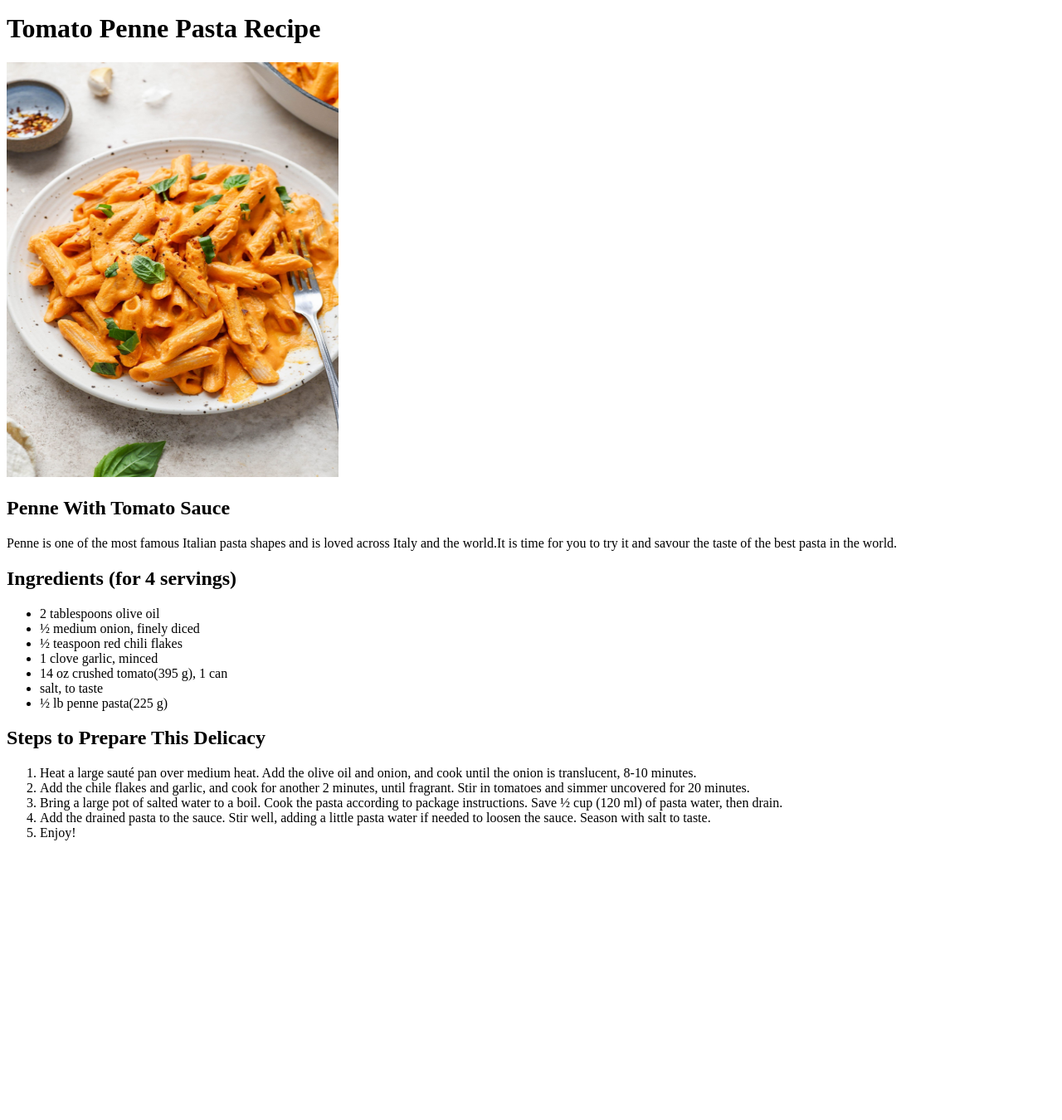
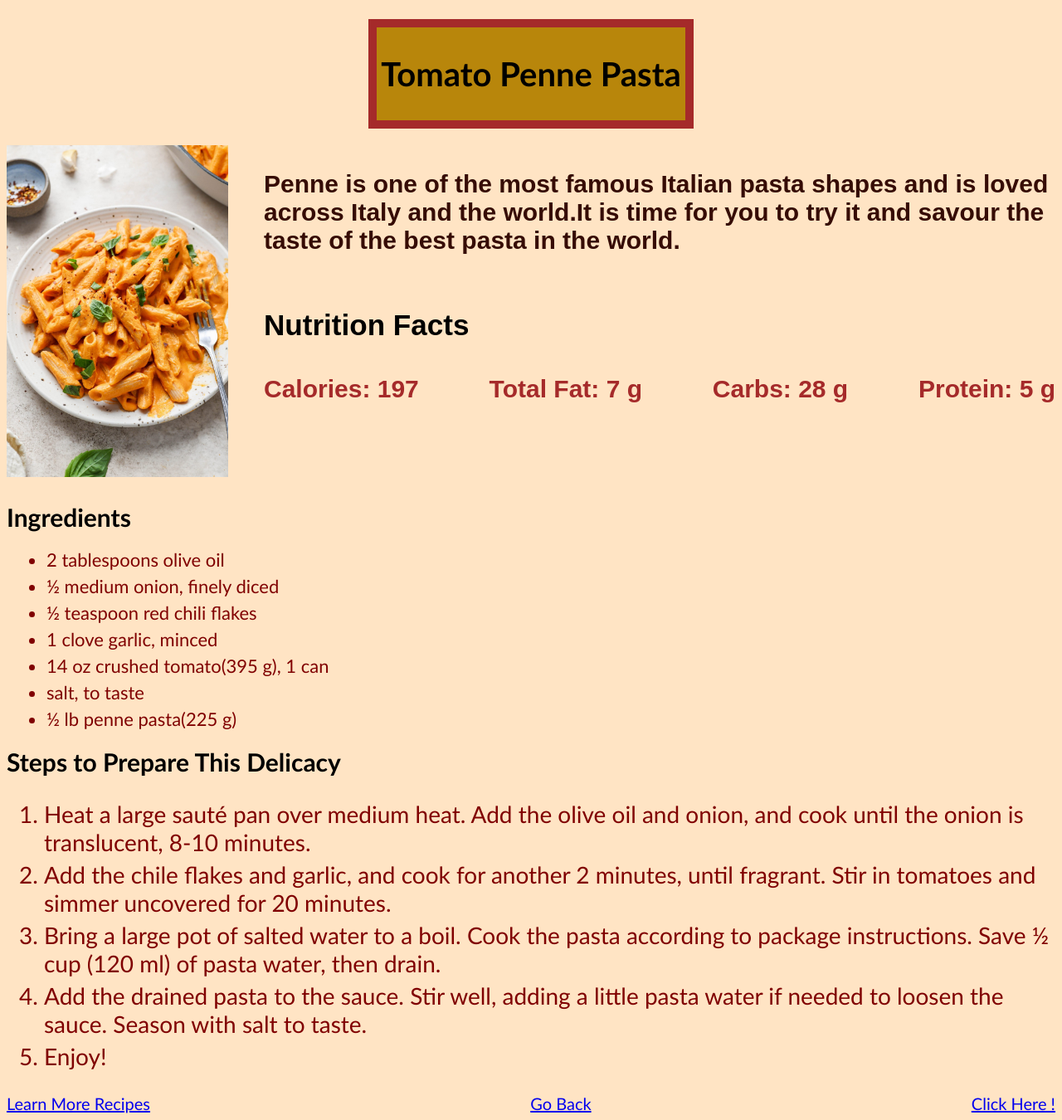
Before and after one commit to vanshdhar999/odin-recipes, a plain HTML site: page recipes/pennepasta.html in a window 1280 px wide. Shown: the part 5-1355 px from the top of the page at 83% size. Before the commit the page ends 1034 px from the top, so only its background shows below. Drawn offline with Linux system fonts and the light colour scheme.

Commit message:
Edited index and recipes

```diff
--- a/recipes/pennepasta.html
+++ b/recipes/pennepasta.html
@@ -3,18 +3,41 @@
 <head>
     <meta charset="UTF-8">
     <meta name="viewport" content="width=device-width, initial-scale=1.0">
-    <title>Recipe</title>
+    <title>Penne Pasta</title>
+    <link rel="stylesheet" href="./style.css">
 </head>
 <body>
-    <h1>Tomato Penne Pasta Recipe</h1>
+    <div class="heading-container">
+        <div class="heading">
+            <div><h1>Tomato Penne Pasta</h1></div>
+        </div>
+    </div>
 
-    <img src="../images/pasta.jpeg" alt = "tasty penne pasta" width="400" height="500">
-    <h2>Penne With Tomato Sauce</h2>
-    <p> Penne is one of the most famous Italian pasta shapes and is loved across Italy and the world.It is time for you to try it and savour the taste of the best pasta in the world.</p>
 
-    <h2>Ingredients (for 4 servings)</h2>
 
-    <ul>
+    <div class="picture-container">
+        <div class="image">
+            <div class="pasta"><img src="../images/pasta.jpeg" alt="Tomato Penne Pasta"></div>
+        </div>
+        <div class="descp">
+            <div class="recipe-descp">
+                <div><p>Penne is one of the most famous Italian pasta shapes and is loved across Italy and the world.It is time for you to try it and savour the taste of the best pasta in the world.</p></div>
+            </div>
+            <div class="nutrition">
+                <div class="nutrition-facts"><h3>Nutrition Facts</h3>
+                </div>
+                <div class="details">
+                    <div class="calories">Calories: 197</div>
+                    <div class="fat">Total Fat: 7 g</div>
+                    <div class="carbs">Carbs: 28 g </div>
+                    <div class="protein">Protein: 5 g</div>
+                </div>
+            </div>
+        </div>
+    </div>
+    <h1 class="ingredient-heading" style="font-family: 'Gill Sans', 'Gill Sans MT', Calibri, 'Trebuchet MS', sans-serif;">Ingredients</h1>
+
+    <ul class="ingredient">
         <li>2 tablespoons olive oil</li>
         <li>½ medium onion, finely diced</li>
         <li>½ teaspoon red chili flakes</li>
@@ -23,13 +46,18 @@
         <li>salt, to taste</li>
         <li>½ lb penne pasta(225 g)</li>
     </ul>
-    <h2>Steps to Prepare This Delicacy</h2>
-    <ol>
+    <h1 class="steps-heading">Steps to Prepare This Delicacy</h1>
+    <ol class="steps">
         <li>Heat a large sauté pan over medium heat. Add the olive oil and onion, and cook until the onion is translucent, 8-10 minutes.</li>
         <li>Add the chile flakes and garlic, and cook for another 2 minutes, until fragrant. Stir in tomatoes and simmer uncovered for 20 minutes.</li>
         <li>Bring a large pot of salted water to a boil. Cook the pasta according to package instructions. Save ½ cup (120 ml) of pasta water, then drain.</li>
         <li>Add the drained pasta to the sauce. Stir well, adding a little pasta water if needed to loosen the sauce. Season with salt to taste.</li>
         <li>Enjoy!</li>
     </ol>
+    <div class="footer">
+        <div class="footer-one"><a href="https://www.youtube.com/@gordonramsay">Learn More Recipes</a></div>
+        <div class="footer-two"><a href="../index.html">Go Back</a></div>
+        <div class="footer-three"><a href="https://www.youtube.com/watch?v=dQw4w9WgXcQ">Click Here !</a></div>
+   </div>
 </body>
 </html>
--- /dev/null
+++ b/recipes/style.css
@@ -0,0 +1,132 @@
+* {
+    box-sizing: border-box;
+
+}
+
+body{
+    background-color: bisque;
+
+}
+
+.heading-container{
+       display: flex;
+       justify-content: center;
+}
+.heading{
+    display: flex;
+    justify-content: center;
+    background-color: darkgoldenrod;
+    border: 10px solid brown;
+    padding: 5px;
+    font-size: 20px;
+    font-family: 'Gill Sans', 'Gill Sans MT', Calibri, 'Trebuchet MS', sans-serif;
+    margin-top: 20px;
+    margin-bottom: 20px;
+}
+
+.picture-container{
+    display: flex;
+    justify-content: left;
+}
+.potato{
+    width: 400px;
+    display: flex;
+    height: 400px;
+    margin-bottom: 10px;
+}
+
+.pasta{
+    width:300px;
+    display: flex;
+    height: 400px;
+    margin-bottom: 10px;
+}
+.descp{
+    display: flex;
+    justify-content: right;
+    flex-direction: column;
+}
+.recipe-descp{
+    display:flex;
+    justify-content: right;
+    font-size: 30px;
+    font-weight: bold;
+    color: rgb(54, 12, 5);
+    margin-left: 10px;
+    font-family: fantasy;
+}
+
+.nutrition{
+    display: flex;
+    justify-content: left;
+    flex-direction: column;
+
+}
+
+.nutrition-facts{
+    display: flex;
+    justify-content:left;
+    margin-left: 10px;
+    font-size: 30px;
+    font-weight: bold;
+    color: black;
+    font-family: fantasy;
+}
+
+.details{
+    display: flex;
+    justify-content: space-between;
+    margin-left: 10px;
+    margin-top: 5px;
+}
+
+.calories, .fat, .carbs, .protein{
+    font-size: 30px;
+    font-family: fantasy;
+    color: brown;
+    font-weight: bold;
+}
+.ingredient{
+    font-size: 22px;
+    color:maroon;
+    font-family: 'Gill Sans', 'Lucida Sans Regular', sans-serif;
+    margin:3px;
+}
+.steps-heading, .ingredient-heading{
+    font-size: 30px;
+    font-family: 'Gill Sans', 'Lucida Sans Regular', sans-serif;
+    color: black;
+    font-weight: bold;
+}
+.steps{
+    color:maroon;
+    font-size: 28px;
+    font-family: 'Gill Sans', 'Lucida Sans Regular', sans-serif;
+}
+li{
+    margin: 5px;
+}
+
+.coming-soon{
+    display: flex;
+    justify-content: center;
+}.coming-soon-text{
+
+    font-size: 60px;
+    font-weight: bold;
+    font-family: 'Gill Sans', 'Gill Sans MT', Calibri, 'Trebuchet MS', sans-serif;
+    color: black;
+}
+
+
+.footer{
+    display: flex;
+    justify-content: space-between;
+    margin-top: 5px;
+}
+.footer-one, .footer-two, .footer-three{
+    display: flex;
+    color: black;
+    font-family: 'Gill Sans', 'Gill Sans MT', Calibri, 'Trebuchet MS', sans-serif;
+    font-size: 20px;
+}
--- a/styles.css
+++ b/styles.css
@@ -1,16 +1,19 @@
 .heading{
-    color: rgb(255, 230, 0);
+    color:firebrick;
     font-size: 50px;
     display: flex;
     font-family: 'Gill Sans', 'Gill Sans MT', Calibri, 'Trebuchet MS', sans-serif;
-    border: 10px solid purple;
     padding-bottom: 10px;
     justify-content: center;
-    background-color: rgb(70, 192, 80);
+    background-color:darksalmon;
     margin-bottom: 10px;
 }
 body{
     background-color: bisque;
+}
+
+*{
+    box-sizing: border-box;
 }
 
 .heading-container{
@@ -25,27 +28,21 @@ body{
 .item-1{
     margin-bottom: 10px;
 }
-
-.descp{
-    font-size: 22px;
-    color: rgb(10, 7, 111);
-    font-weight: bold;
-    display: inline-block;
-   background-color: cadetblue;
-}
-
-.Ingredient{
-    margin-top: 30px;
-}
 .image-container{
     display: flex;
-    justify-content: center;
+    justify-content: space-around;
+
 }
 
 .image-one{
-    width: 400px;
+    width: 300px;
     display: flex;
-    height: 400px;
+    height: 300px;
+    margin-bottom: 10px;
+}
+.image-two, .image-three{
+    width:330px;
+    display: flex;
     margin-bottom: 10px;
 }
 
@@ -86,3 +83,15 @@ body{
 .link-one, .link-two, .link-three, .link-four, .link-five{
     margin-bottom: 20px;
 }
+
+.footer{
+    display: flex;
+    justify-content: space-between;
+    margin-top: 5px;
+}
+.footer-one, .footer-two, .footer-three{
+    display: flex;
+    color: black;
+    font-family: 'Gill Sans', 'Gill Sans MT', Calibri, 'Trebuchet MS', sans-serif;
+    font-size: 20px;
+}
```
Also changed, not shown: index.html (+9 -3 lines), recipes/chicken.html (added, +26 -0 lines), recipes/greekpotato.html (+33 -14 lines), recipes/pumpkin.html (added, +26 -0 lines), images/RAMSAYQuote.webp (added), images/gordon-ramsey-funny-quotes-jpg.jpg (added).
